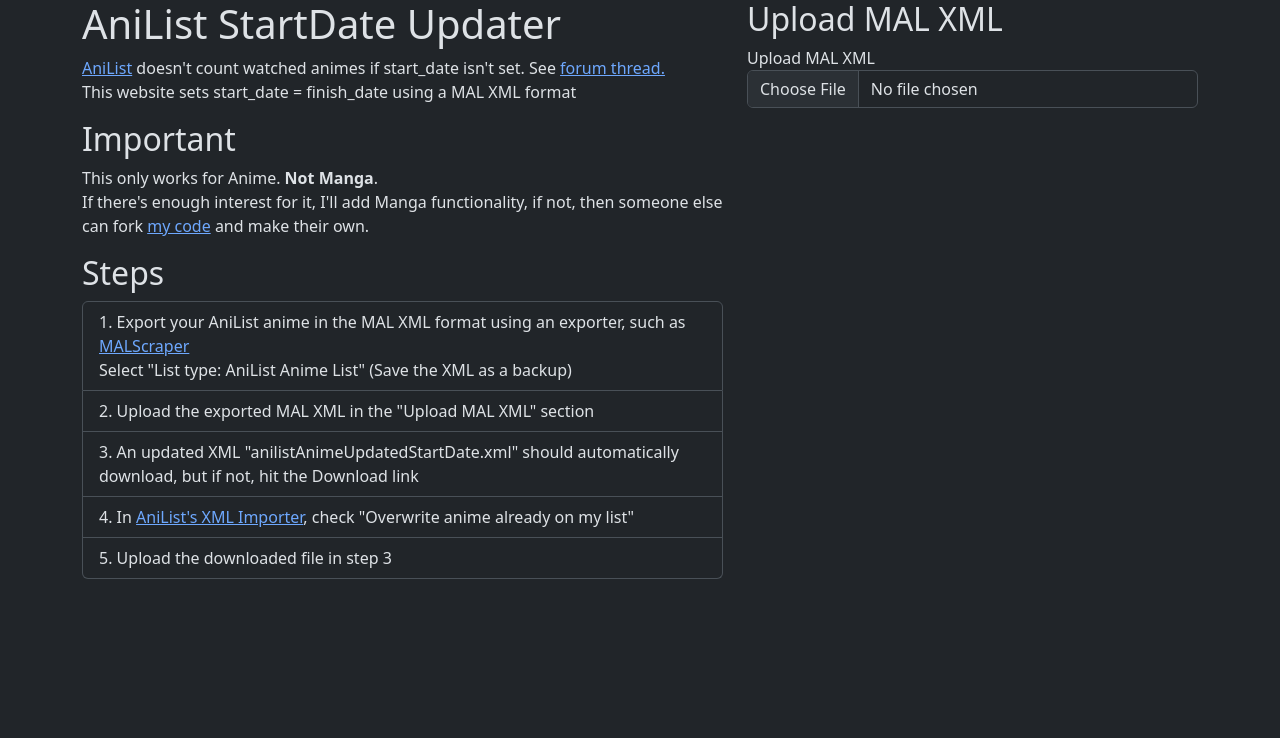
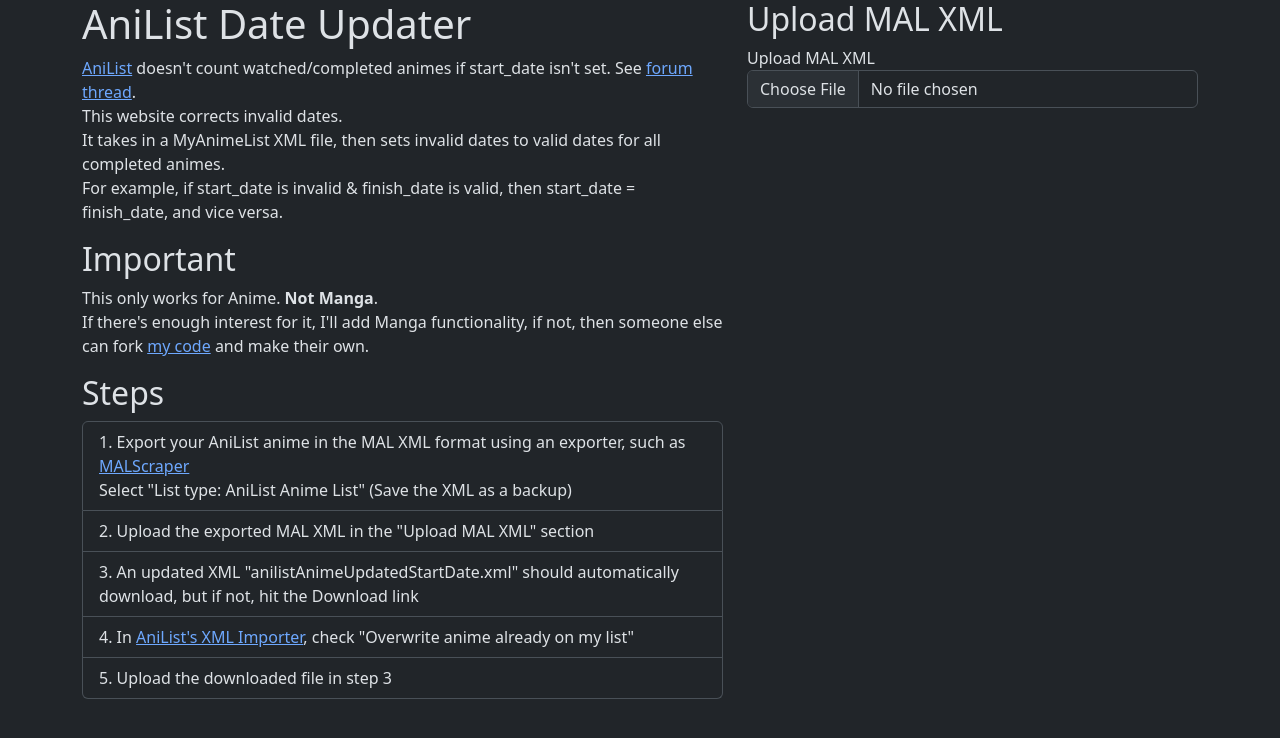
Before and after one commit to eccos/aniListStartDateUpdater, a plain HTML site: page index.html in a window 1280 px wide. Drawn offline with nearby package versions, Linux system fonts and the light colour scheme.

Commit message:
flesh out description

```diff
--- a/index.html
+++ b/index.html
@@ -4,13 +4,14 @@
 <head>
     <meta charset="UTF-8">
     <meta name="viewport" content="width=device-width, initial-scale=1.0">
-    <title>AniList StartDate Updater</title>
+    <title>AniList Date Updater</title>
     <link href="https://cdn.jsdelivr.net/npm/bootstrap@5.3.1/dist/css/bootstrap.min.css" rel="stylesheet"
         integrity="sha384-4bw+/aepP/YC94hEpVNVgiZdgIC5+VKNBQNGCHeKRQN+PtmoHDEXuppvnDJzQIu9" crossorigin="anonymous">
     <style>
         .hidden {
             visibility: hidden;
         }
+
         #xmlTextArea {
             height: 30em;
         }
@@ -22,11 +23,15 @@
         <div class="row">
             <div class="col-12 col-sm-6 col-lg-7">
                 <header>
-                    <h1>AniList StartDate Updater</h1>
-                    <p><a href="https://anilist.co">AniList</a> doesn't count watched animes if
-                        start_date isn't set. See <a href="https://anilist.co/forum/thread/46480">forum
-                            thread.</a><br>
-                        This website sets start_date = finish_date using a MAL XML format</p>
+                    <h1>AniList Date Updater</h1>
+                    <p><a href="https://anilist.co">AniList</a> doesn't count watched/completed animes if start_date
+                        isn't set. See <a href="https://anilist.co/forum/thread/46480">forum thread</a>. <br>
+                        This website corrects invalid dates. <br>
+                        It takes in a MyAnimeList XML file, then sets invalid dates to valid dates for all completed
+                        animes. <br>
+                        For example, if start_date is invalid & finish_date is valid, then start_date =
+                        finish_date, and vice versa.
+                    </p>
                 </header>
                 <section id="important">
                     <h2>Important</h2>
@@ -43,7 +48,7 @@
                         <li class="list-group-item">Export your AniList anime in the MAL XML format using an exporter,
                             such
                             as
-                            <a href="https://malscraper.azurewebsites.net/">MALScraper</a><br>
+                            <a href="https://malscraper.azurewebsites.net">MALScraper</a><br>
                             Select "List type: AniList Anime List" (Save the XML as a backup)
                         </li>
                         <li class="list-group-item">Upload the exported MAL XML in the "Upload MAL XML" section
```
Also changed, not shown: 1 other file.
